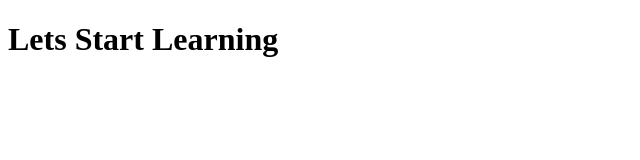
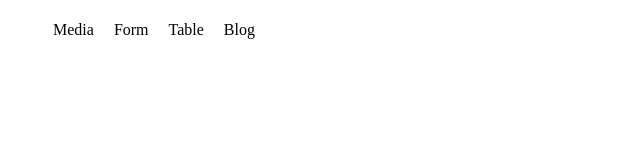
Before and after one commit to nurmohammadrahul/web_learning, a plain HTML site: page index.html in a window 1280 px wide. Shown: the whole page, without its empty margins (0-640 px from the left). Drawn offline with Linux system fonts and the light colour scheme.

Commit message:
indexing

```diff
--- a/index.html
+++ b/index.html
@@ -4,12 +4,32 @@
     <meta charset="UTF-8">
     <meta name="viewport" content="width=device-width, initial-scale=1.0">
     <title>Web Learning</title>
+    <link rel="stylesheet" href="styles/nav.css">
 </head>
 <body>
     <header>
-        <h1>Lets Start Learning</h1>
+        <nav>
+            <ul>
+                <li><a href="video.html">Media</a></li>
+                <li><a href="form.html">Form</a></li>
+                <li><a href="table.html">Table</a>
+                    <ul class="dropdown">
+                        <li><a href="video.html">Media</a></li>
+                        <li><a href="form.html">Form</a></li>
+                        <li><a href="table.html">Table</a>
+                            <ul class="dropdown">
+                                <li><a href="video.html">Media</a></li>
+                                <li><a href="form.html">Form</a></li>
+                                <li><a href="table.html">Table</a></li>
+                                <li><a href="blog.html">Blog</a></li>
 
-
+                            </ul></li>
+                        <li><a href="blog.html">Blog</a></li>
+                    </ul>
+                </li>
+                <li><a href="blog.html">Blog</a></li>
+            </ul>
+        </nav>
     </header>
     <main>  </main>
     <footer>
```
